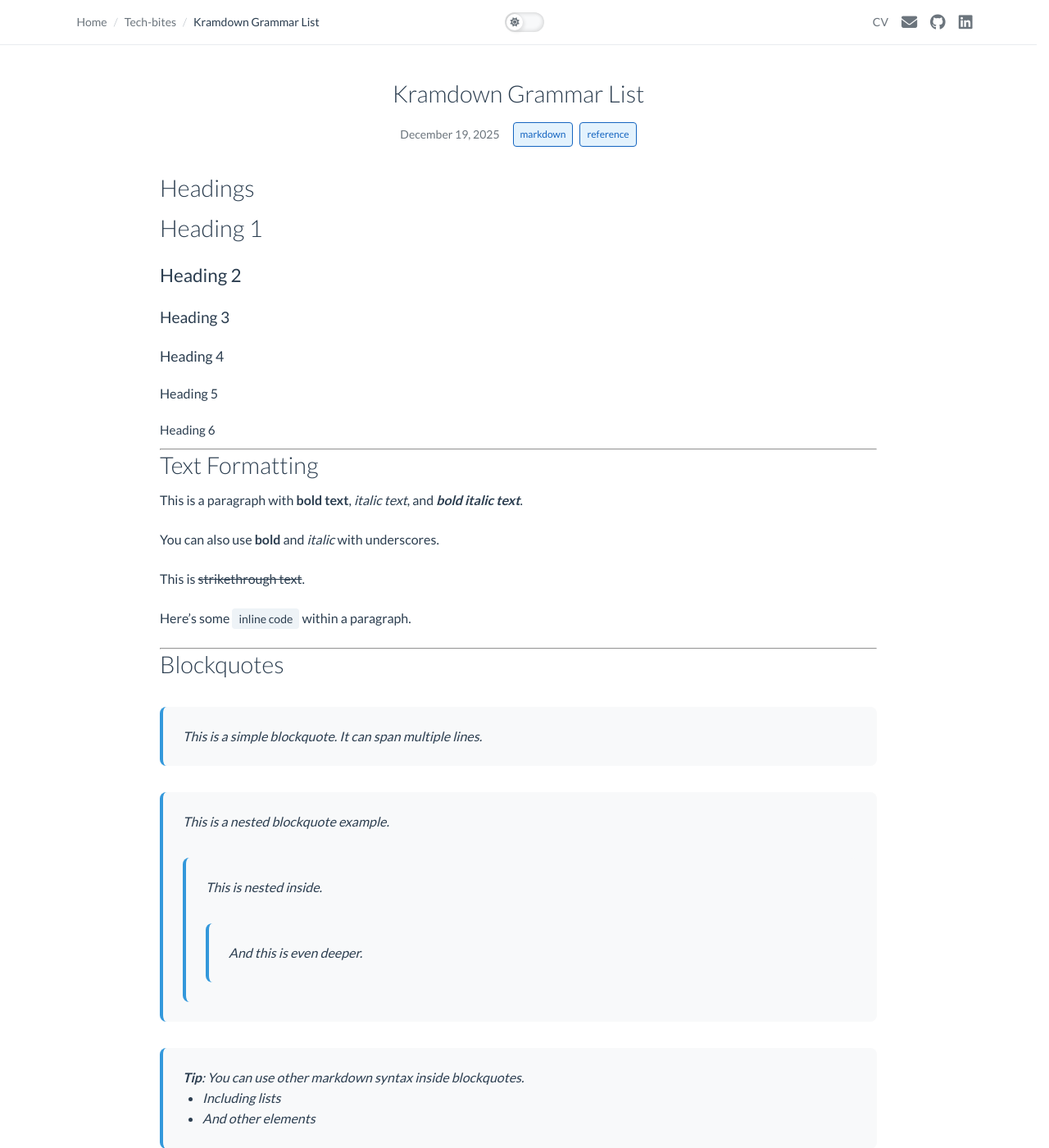
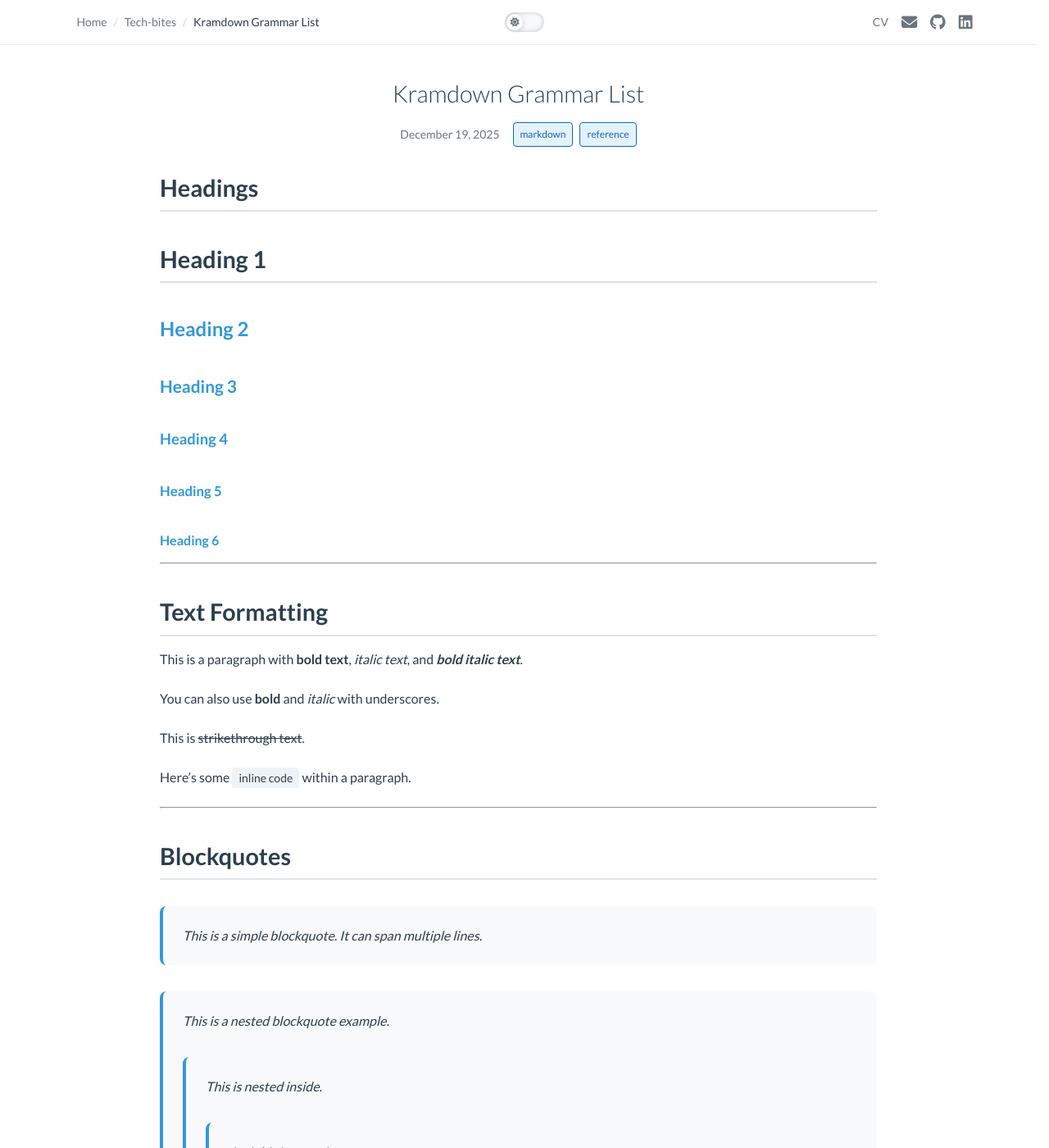
Before and after one commit to dudududukim/spectrum-eager, a Jekyll site: the page built from _posts/2025-12-19-kramdown-example.md, in a window 1280 px wide and 1400 px high. Shown: the whole window at 82% size. Built offline with Jekyll 4.4.1, drawn with Linux system fonts in a browser that asks for light colours.

Commit message:
Improve heading visibility and styling
- Enhanced heading visual distinction with increased spacing and font-weight
- Applied primary color to all headings H2-H6 for consistency
- Added border-bottom to H1 for clear separation
- Improved heading margin-top (2.5rem) and margin-bottom (1rem)
- Applied changes to both tech-bite-page and film-detail-page layouts

```diff
--- a/_sass/_layouts.scss
+++ b/_sass/_layouts.scss
@@ -363,6 +363,55 @@
     // Typography styles inherited from _base.scss
     // Only override specific styles if needed
 
+    h1,
+    h2,
+    h3,
+    h4,
+    h5,
+    h6 {
+      font-weight: 600;
+      color: var(--text-color);
+      margin-top: 2.5rem;
+      margin-bottom: 1rem;
+      line-height: 1.3;
+
+      &:first-child {
+        margin-top: 0;
+      }
+    }
+
+    h1 {
+      font-size: 1.8rem;
+      font-weight: 700;
+      padding-bottom: 0.5rem;
+      border-bottom: 2px solid var(--border-color);
+    }
+
+    h2 {
+      font-size: 1.5rem;
+      color: var(--primary-color);
+    }
+
+    h3 {
+      font-size: 1.3rem;
+      color: var(--primary-color);
+    }
+
+    h4 {
+      font-size: 1.15rem;
+      color: var(--primary-color);
+    }
+
+    h5 {
+      font-size: 1.05rem;
+      color: var(--primary-color);
+    }
+
+    h6 {
+      font-size: 1rem;
+      color: var(--primary-color);
+    }
+
     p {
       margin-bottom: 1.5rem;
       color: var(--text-color);
@@ -457,6 +506,56 @@
 
     // Typography styles inherited from _base.scss
     // Only override specific styles if needed
+
+    h1,
+    h2,
+    h3,
+    h4,
+    h5,
+    h6 {
+      font-weight: 600;
+      color: var(--text-color);
+      margin-top: 2.5rem;
+      margin-bottom: 1rem;
+      line-height: 1.3;
+
+      &:first-child {
+        margin-top: 0;
+      }
+    }
+
+    h1 {
+      font-size: 1.8rem;
+      font-weight: 700;
+      padding-bottom: 0.5rem;
+      border-bottom: 2px solid var(--border-color);
+    }
+
+    h2 {
+      font-size: 1.5rem;
+      color: var(--primary-color);
+    }
+
+    h3 {
+      font-size: 1.3rem;
+      color: var(--primary-color);
+    }
+
+    h4 {
+      font-size: 1.15rem;
+      color: var(--primary-color);
+    }
+
+    h5 {
+      font-size: 1.05rem;
+      color: var(--primary-color);
+    }
+
+    h6 {
+      font-size: 1rem;
+      color: var(--primary-color);
+    }
+
 
     p {
       margin-bottom: 1.5rem;
```
